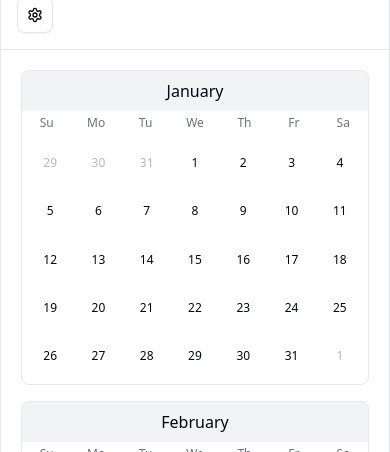
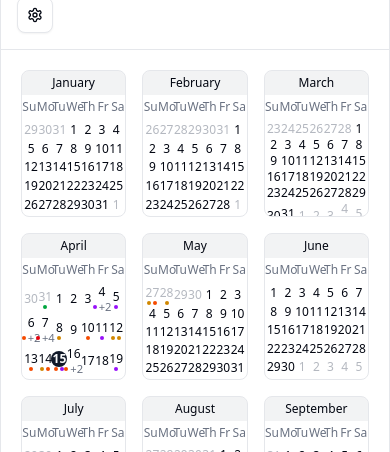
Before and after one commit to oloidev/full-calendar, a Next.js app: page /calendar in a window 390 px wide. Both pictures are taken after a click on the button 232 px from the left and 251 px from the top of the page. Shown: the part 392-844 px from the top of the page. Built offline with nearby package versions, Linux system fonts and the light colour scheme.

Commit message:
adapt the month size to be responsive

```diff
--- a/src/modules/calendar/components/year-view/calendar-year-view.tsx
+++ b/src/modules/calendar/components/year-view/calendar-year-view.tsx
@@ -1,12 +1,12 @@
-import {motion} from "framer-motion";
-import {getYear, isSameDay, isSameMonth} from "date-fns";
-import {useCalendar} from "@/modules/calendar/contexts/calendar-context";
-import {staggerContainer, transition} from "@/modules/calendar/animations";
-import {getCalendarCells} from "@/modules/calendar/helpers";
-import {cn} from "@/lib/utils";
-import {IEvent} from "@/modules/calendar/interfaces";
-import {EventBullet} from "@/modules/calendar/components/month-view/event-bullet";
-import {EventListDialog} from "@/modules/calendar/components/dialogs/events-list-dialog";
+import { motion } from "framer-motion";
+import { getYear, isSameDay, isSameMonth } from "date-fns";
+import { useCalendar } from "@/modules/calendar/contexts/calendar-context";
+import { staggerContainer, transition } from "@/modules/calendar/animations";
+import { getCalendarCells } from "@/modules/calendar/helpers";
+import { cn } from "@/lib/utils";
+import { IEvent } from "@/modules/calendar/interfaces";
+import { EventBullet } from "@/modules/calendar/components/month-view/event-bullet";
+import { EventListDialog } from "@/modules/calendar/components/dialogs/events-list-dialog";
 
 interface IProps {
     singleDayEvents: IEvent[];
@@ -21,17 +21,18 @@ const MONTHS = [
 
 const WEEKDAYS = ["Su", "Mo", "Tu", "We", "Th", "Fr", "Sa"];
 
-export function CalendarYearView({singleDayEvents, multiDayEvents}: IProps) {
-    const {selectedDate, setSelectedDate} = useCalendar();
+export function CalendarYearView({ singleDayEvents, multiDayEvents }: IProps) {
+    const { selectedDate, setSelectedDate } = useCalendar();
     const currentYear = getYear(selectedDate);
     const allEvents = [...multiDayEvents, ...singleDayEvents];
 
     return (
+        <div className="flex flex-col h-[80vh] overflow-hidden p-5">
             <motion.div
                 initial="initial"
                 animate="animate"
                 variants={staggerContainer}
-            className="grid grid-cols-1 gap-4 md:grid-cols-4 p-5"
+                className="grid grid-cols-3 gap-4 flex-grow overflow-hidden auto-rows-fr lg:grid-cols-4 "
             >
                 {MONTHS.map((month, monthIndex) => {
                     const monthDate = new Date(currentYear, monthIndex, 1);
@@ -40,13 +41,13 @@ export function CalendarYearView({singleDayEvents, multiDayEvents}: IProps) {
                     return (
                         <motion.div
                             key={month}
-                        className="flex flex-col border rounded-md overflow-hidden"
-                        initial={{opacity: 0, scale: 0.9}}
-                        animate={{opacity: 1, scale: 1}}
-                        transition={{delay: monthIndex * 0.05, ...transition}}
+                            className="flex flex-col border rounded-md overflow-hidden h-full"
+                            initial={{ opacity: 0, scale: 0.9 }}
+                            animate={{ opacity: 1, scale: 1 }}
+                            transition={{ delay: monthIndex * 0.05, ...transition }}
                         >
                             <div
-                            className="bg-primary/5 p-2 text-center font-medium cursor-pointer hover:bg-primary/10 transition-colors"
+                                className="bg-primary/5 px-1 py-1 text-center font-medium cursor-pointer hover:bg-primary/10 transition-colors text-xs sm:text-sm"
                                 onClick={() => setSelectedDate(new Date(currentYear, monthIndex, 1))}
                             >
                                 {month}
@@ -60,7 +61,7 @@ export function CalendarYearView({singleDayEvents, multiDayEvents}: IProps) {
                                 ))}
                             </div>
 
-                        <div className="grid grid-cols-7 gap-0 p-1">
+                            <div className="grid grid-cols-7 gap-0 p-0.5 flex-grow">
                                 {cells.map((cell) => {
                                     const isCurrentMonth = isSameMonth(cell.date, monthDate);
                                     const isToday = isSameDay(cell.date, new Date());
@@ -70,43 +71,41 @@ export function CalendarYearView({singleDayEvents, multiDayEvents}: IProps) {
                                     const hasEvents = dayEvents.length > 0;
 
                                     return (
-                                    <motion.div
+                                        <div
                                             key={cell.date.toISOString()}
                                             className={cn(
-                                            "aspect-square flex flex-col items-center justify-center text-xs relative",
+                                                "flex flex-col items-center justify-center text-xs relative",
                                                 !isCurrentMonth && "text-muted-foreground/50",
                                                 isToday && "font-bold",
-                                            !hasEvents && "cursor-default" // Remove cursor-pointer when no events
+                                                !hasEvents && "cursor-default"
                                             )}
-                                        whileHover={hasEvents ? {scale: 1.1} : undefined} // Only animate hover if there are events
-                                        transition={transition}
                                         >
                                             {hasEvents ? (
                                                 <EventListDialog date={cell.date} events={dayEvents}>
-                                                <div className="cursor-pointer">
+                                                    <div className="cursor-pointer w-full h-full flex flex-col items-center justify-center">
                             <span className={cn(
-                              "size-6 flex items-center justify-center",
+                                "size-4 sm:size-5 flex items-center justify-center",
                                 isToday && "rounded-full bg-primary text-primary-foreground"
                             )}>
                               {cell.day}
                             </span>
-                                                    <div className="flex  justify-center items-center gap-0.5 mt-0.5">
-                                                        {dayEvents.length <= 3 ? (
-                                                            dayEvents.slice(0, 3).map(event => (
+                                                        <div className="flex justify-center items-center gap-0.5">
+                                                            {dayEvents.length <= 2 ? (
+                                                                dayEvents.slice(0, 2).map(event => (
                                                                     <EventBullet
                                                                         key={event.id}
                                                                         color={event.color}
-                                                                    className="size-1.5"
+                                                                        className="size-1"
                                                                     />
                                                                 ))
                                                             ) : (
                                                                 <>
                                                                     <EventBullet
                                                                         color={dayEvents[0].color}
-                                                                    className="size-1.5"
+                                                                        className="size-1"
                                                                     />
-                                                                <span className="text-[8px] text-muted-foreground">
-                                  +{dayEvents.length}
+                                                                    <span className="text-[.7rem] text-muted-foreground">
+                                    +{dayEvents.length - 1 }
                                   </span>
                                                                 </>
                                                             )}
@@ -114,17 +113,16 @@ export function CalendarYearView({singleDayEvents, multiDayEvents}: IProps) {
                                                     </div>
                                                 </EventListDialog>
                                             ) : (
-                                            <>
+                                                <div className="w-full h-full flex flex-col items-center justify-center">
                           <span className={cn(
-                            "size-6 flex items-center justify-center",
+                              "size-4 sm:size-5 flex items-center justify-center",
                               isToday && "rounded-full bg-primary text-primary-foreground"
                           )}>
                             {cell.day}
                           </span>
-                                                {/* No event bullets when there are no events */}
-                                            </>
+                                                </div>
                                             )}
-                                    </motion.div>
+                                        </div>
                                     );
                                 })}
                             </div>
@@ -132,5 +130,6 @@ export function CalendarYearView({singleDayEvents, multiDayEvents}: IProps) {
                     );
                 })}
             </motion.div>
+        </div>
     );
 }
```
Lines whose indentation alone changed are shown as unchanged.
